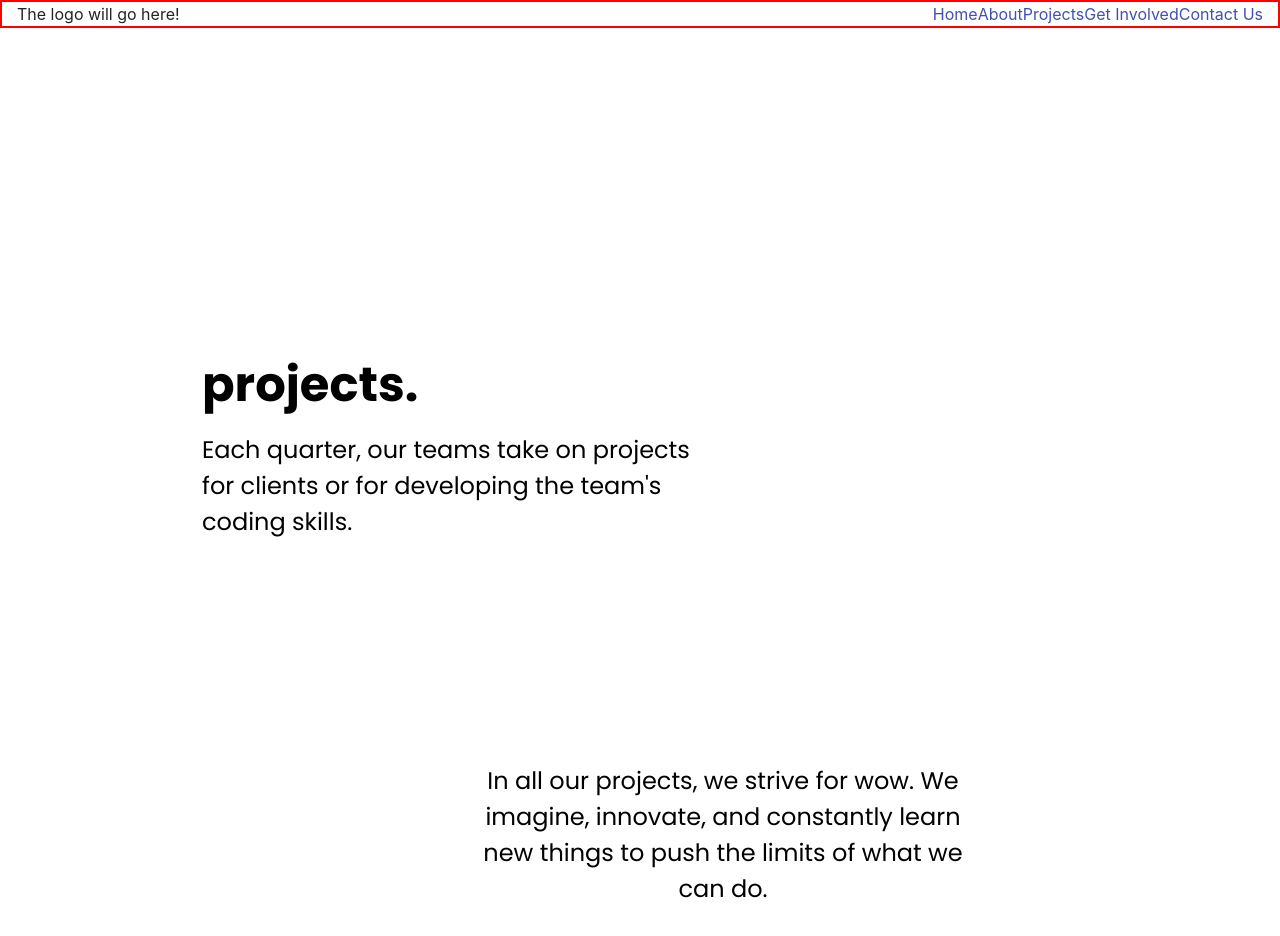
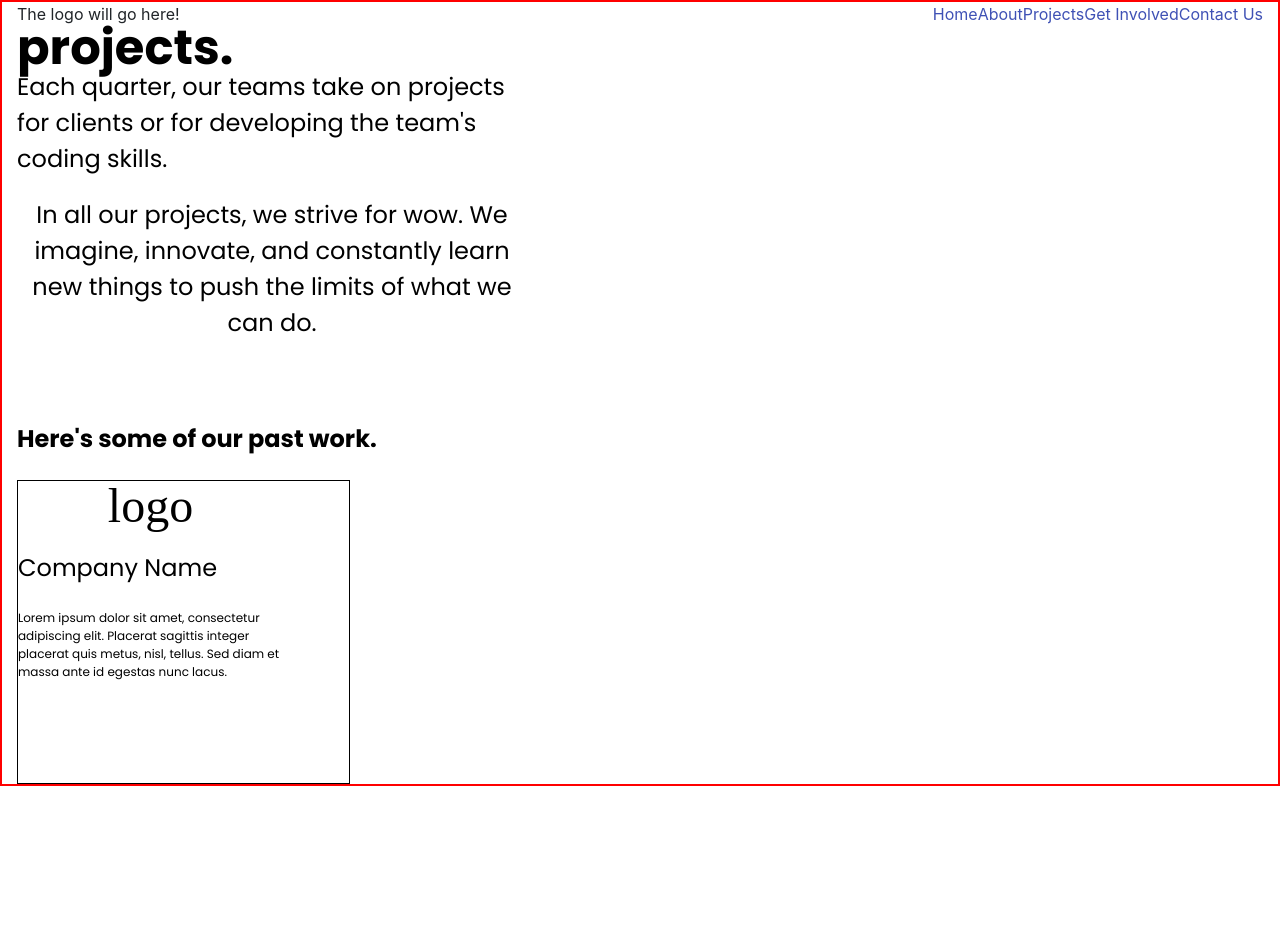
Before and after one commit to omidmogasemi/CodeLab-Website, a React (Create React App) app: page /projects in a window 1280 px wide. Shown: the top 936 px of the page. After the commit the page ends 800 px from the top, so only its background shows below. Built offline with nearby package versions, Linux system fonts and the light colour scheme.

Commit message:
added component for past projects

```diff
--- /dev/null
+++ b/src/components/contactUs/contactUs.css
@@ -0,0 +1,45 @@
+.contactTitle {
+    font-family: Poppins;
+    font-style: normal;
+    font-weight: bold;
+    font-size: 48px;
+    line-height: 72px;
+    display: flex;
+    align-items: center;
+
+    color: #000000;
+}
+
+
+
+.contactq {
+    font-family: Poppins;
+    font-style: normal;
+    font-weight: normal;
+    font-size: 24px;
+    line-height: 36px;
+
+
+    color: #000000;
+}
+
+.chatTitle{
+    font-family: Poppins;
+    font-style: normal;
+    font-weight: bold;
+    font-size: 24px;
+    line-height: 36px;
+    padding-top: 100px;
+
+    color: #000000;
+}
+
+.chatstyle {
+    font-family: Poppins;
+    font-style: normal;
+    font-weight: normal;
+    font-size: 20px;
+    line-height: 30px;
+
+    color: #000000;
+}
--- a/src/components/contactUs/contactUs.js
+++ b/src/components/contactUs/contactUs.js
@@ -1,10 +1,47 @@
 import React from "react";
+import "./contactUs.css"
+import InputBox from "./inputBox"
+import { Grid } from "@material-ui/core";
 
 function contactUs(props) {
   return (
-    <div>
-      <div> Contact Us Page! </div>
-    </div>
+    <Grid container>
+      <Grid container item xs={3}>
+        <div className="contactTitle"> contact us. </div>
+      </Grid>
+      <Grid container item xs={12}>
+        <div>
+          <h>
+          <p className="contactq"> You've got questions, we've got answers. </p>
+          </h>
+        </div>
+      </Grid>
+
+      <Grid container item xs={12}>
+        <div>
+          <p className="chatTitle"> Let's chat!</p>
+        </div>
+      </Grid>
+      <Grid container item xs={4}>
+        <p className="chatstyle">
+          Whether you’re a potential client
+          or a student with questions,
+          shoot us a message through this
+          form!.
+          <br></br>
+          <br></br>
+          You can also reach us at
+          daviscodelab@gmail.com.
+        </p>
+      </Grid>
+      <Grid container item xs={8}>
+        <div>
+          <InputBox width="333px" height ="53px" prompt="Name"/>
+          <InputBox width="333px" height ="53px" prompt="Email Address"/>
+          <InputBox width="685px" height ="232px" prompt="Question"/>
+        </div>
+      </Grid>
+    </Grid>
   );
 }
 
--- /dev/null
+++ b/src/components/contactUs/inputBox.js
@@ -0,0 +1,13 @@
+import React from "react"
+
+function InputBox(props) {
+    return (
+        <div>
+            <label> {props.prompt} </label>
+            <br></br>
+            <input />
+        </div>
+    );
+}
+
+export default InputBox;
--- /dev/null
+++ b/src/components/projects/pastWorkCard.js
@@ -0,0 +1,14 @@
+import React from "react"
+
+function PastWorkCard(props) {
+    return (
+        <div className="pastWorkCard">
+
+            <p className="pastWorkCard-logo">{props.logo}</p>
+            <p className="pastWorkCard-companyName">{props.companyName}</p>
+            <p className="pastWorkCard-description">{props.projectDescription}</p>
+        </div>
+    );
+}
+
+export default PastWorkCard;
--- a/src/components/projects/projects.css
+++ b/src/components/projects/projects.css
@@ -1,9 +1,6 @@
 .projectTitle {
-    position: absolute;
     width: 406px;
     height: 43px;
-    left: 200px;
-    top: 361px;
     font-family: Poppins;
     font-style: normal;
     font-weight: bold;
@@ -15,11 +12,8 @@
 }
 
 .projectDesc {
-    position: absolute;
     width: 510px;
     height: 112px;
-    left: 200px;
-    top: 430px;
     font-family: Poppins;
     font-style: normal;
     font-weight: normal;
@@ -29,11 +23,8 @@
 }
 
 .projectWow {
-    position: absolute;
     width: 510px;
     height: 208px;
-    left: 466px;
-    top: 761px;
     font-family: Poppins;
     font-style: normal;
     font-weight: normal;
@@ -42,3 +33,57 @@
     text-align: center;
     color: #000000;
 }
+
+.pastWork {
+    width: 1034px;
+    height: 43px;
+    font-family: Poppins;
+    font-style: normal;
+    font-weight: bold;
+    font-size: 24px;
+    line-height: 36px;
+    color: #000000;
+}
+
+.pastWorkCard {
+    width: 333px;
+    height: 304px;
+    border: 1px solid #000000;
+    box-sizing: border-box;
+}
+
+.pastWorkCard-logo {
+    width: 265px;
+    height: 53px;
+    font-family: Inconsolata;
+    font-style: normal;
+    font-weight: 500;
+    font-size: 48px;
+    line-height: 50px;
+
+    align-items: center;
+    text-align: center;
+    color: #000000;
+}
+
+.pastWorkCard-companyName {
+    width: 277px;
+    height: 43px;
+    font-family: Poppins;
+    font-style: normal;
+    font-weight: normal;
+    font-size: 24px;
+    line-height: 36px;
+    color: #000000;
+}
+
+.pastWorkCard-description {
+    width: 277px;
+    height: 76px;
+    font-family: Poppins;
+    font-style: normal;
+    font-weight: normal;
+    font-size: 12px;
+    line-height: 18px;
+    color: #000000;
+}
--- a/src/components/projects/projects.js
+++ b/src/components/projects/projects.js
@@ -1,14 +1,12 @@
 import React from "react";
-import { makeStyles } from "@material-ui/core/styles";
-import "./projects.css"
-
-
-
+import "./projects.css";
+import PastWorkCard from "./pastWorkCard";
+import { Grid } from "@material-ui/core";
 
 function projects(props) {
     return (
         <div>
-            <div className="projectTitle" style={{}}>projects.</div>
+            <div className="projectTitle">projects.</div>
             <p className="projectDesc">
                 Each quarter, our teams take on projects
                 for clients or for developing the team's
@@ -20,6 +18,13 @@ function projects(props) {
                 learn new things to push the limits of what
                 we can do.
             </p>
+
+            <p className="pastWork">Here's some of our past work.</p>
+            <PastWorkCard
+                logo="logo"
+                companyName="Company Name"
+                projectDescription="Lorem ipsum dolor sit amet, consectetur adipiscing elit. Placerat sagittis integer placerat quis metus, nisl, tellus. Sed diam et massa ante id egestas nunc lacus."
+            />
         </div>
     )
 }
```
